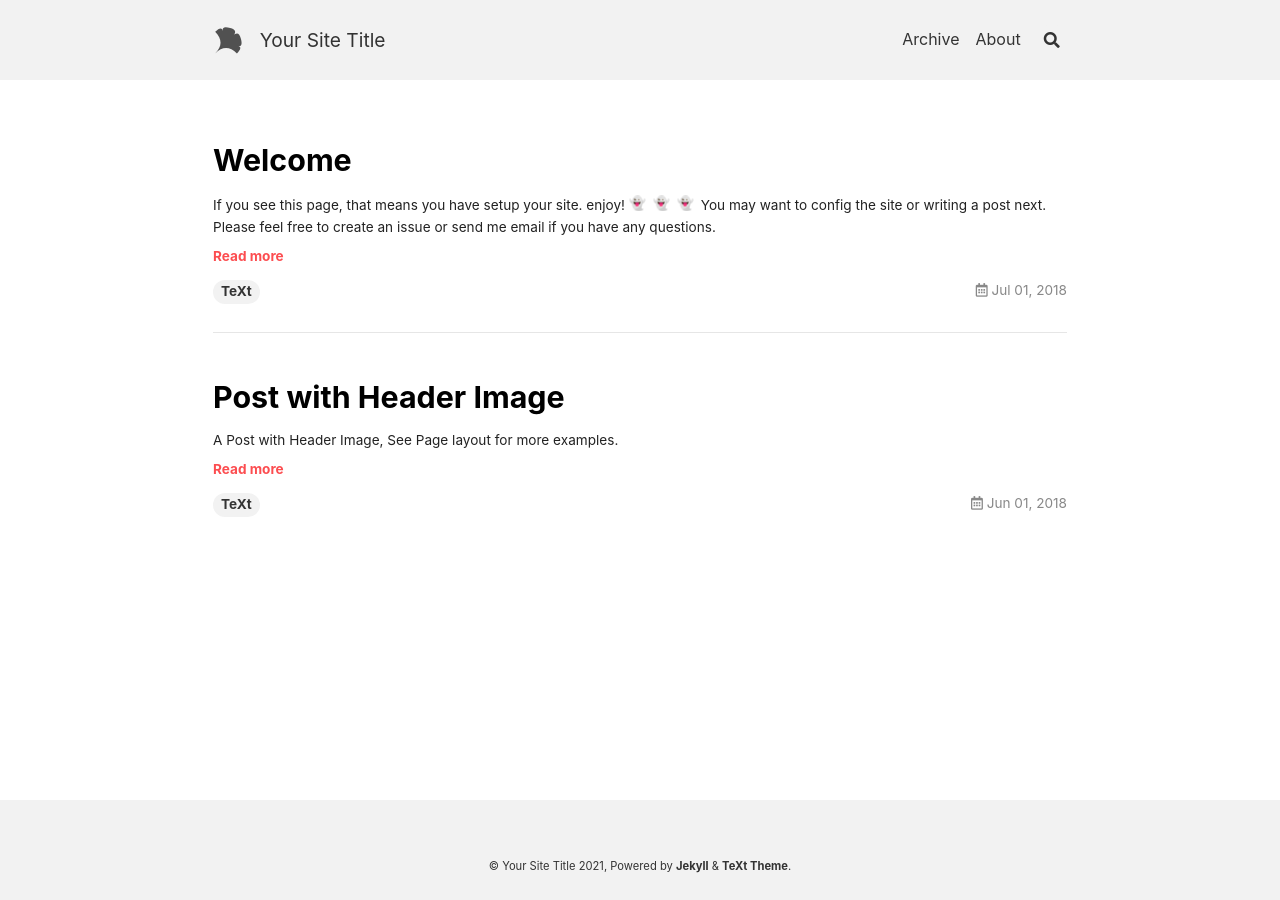
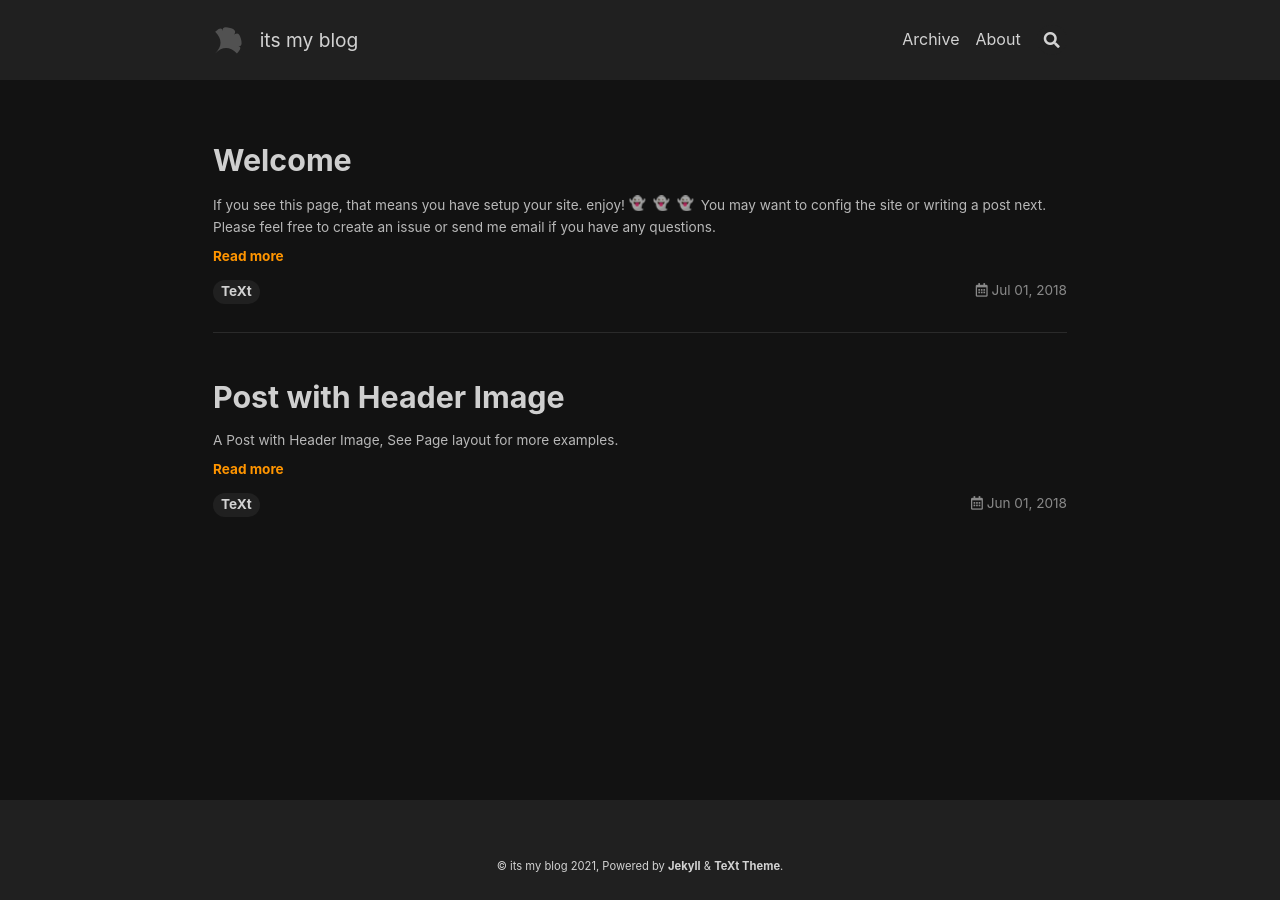
Before and after one commit to xilin0298/xilin0298.github.io, a Jekyll site: the page built from index.html, in a window 1280 px wide. Built offline with Jekyll 4.4.1, drawn with Linux system fonts in a browser that asks for light colours; nearby versions of some CDN libraries; emoji names are drawn with the system emoji font; the list of posts is cut into pages by our own code.

Commit message:
再次修改参数

```diff
--- a/_config.yml
+++ b/_config.yml
@@ -16,11 +16,11 @@
 
 ## => Site Settings
 ##############################
-text_skin: default # "default" (default), "dark", "forest", "ocean", "chocolate", "orange"
+text_skin: dark # "default" (default), "dark", "forest", "ocean", "chocolate", "orange"
 highlight_theme: default # "default" (default), "tomorrow", "tomorrow-night", "tomorrow-night-eighties", "tomorrow-night-blue", "tomorrow-night-bright"
 url     : # the base hostname & protocol for your site e.g. https://www.someone.com
 baseurl : # does not include hostname
-title   : Your Site Title
+title   : its my blog # Your Site Title
 description: > # this means to ignore newlines until "Language & timezone"
   Your Site Description
 
```
